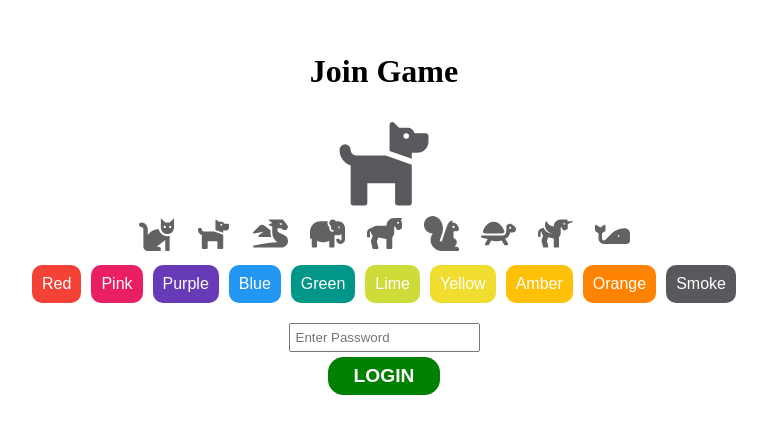
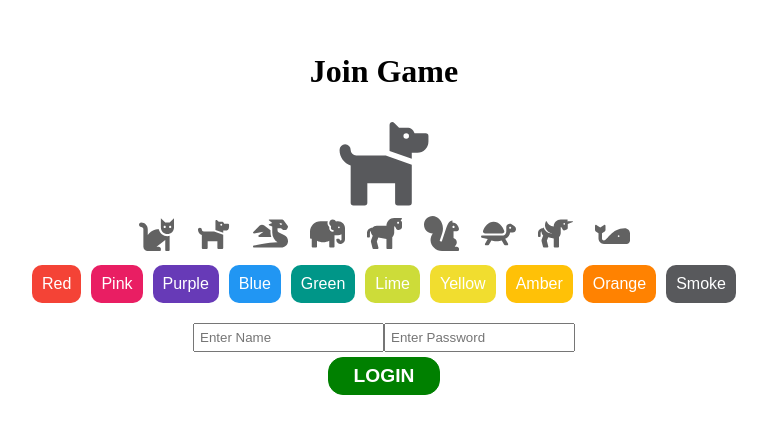
Before and after one commit to adunham95/scrabble-game, a Next.js app: page /student in a window 1280 px wide. Shown: the part 187-620 px from the top of the page, without its empty margins (256-1023 px from the left). Built offline with nearby package versions, Linux system fonts and the light colour scheme.

Commit message:
Working on how to login via student

```diff
--- a/pages/student/index.jsx
+++ b/pages/student/index.jsx
@@ -58,6 +58,7 @@ const Index = () => {
         }
       </div>
       <div className="login">
+        <input placeholder="Enter Name" />
         <input placeholder="Enter Password" />
       </div>
       <div className="login">
```
